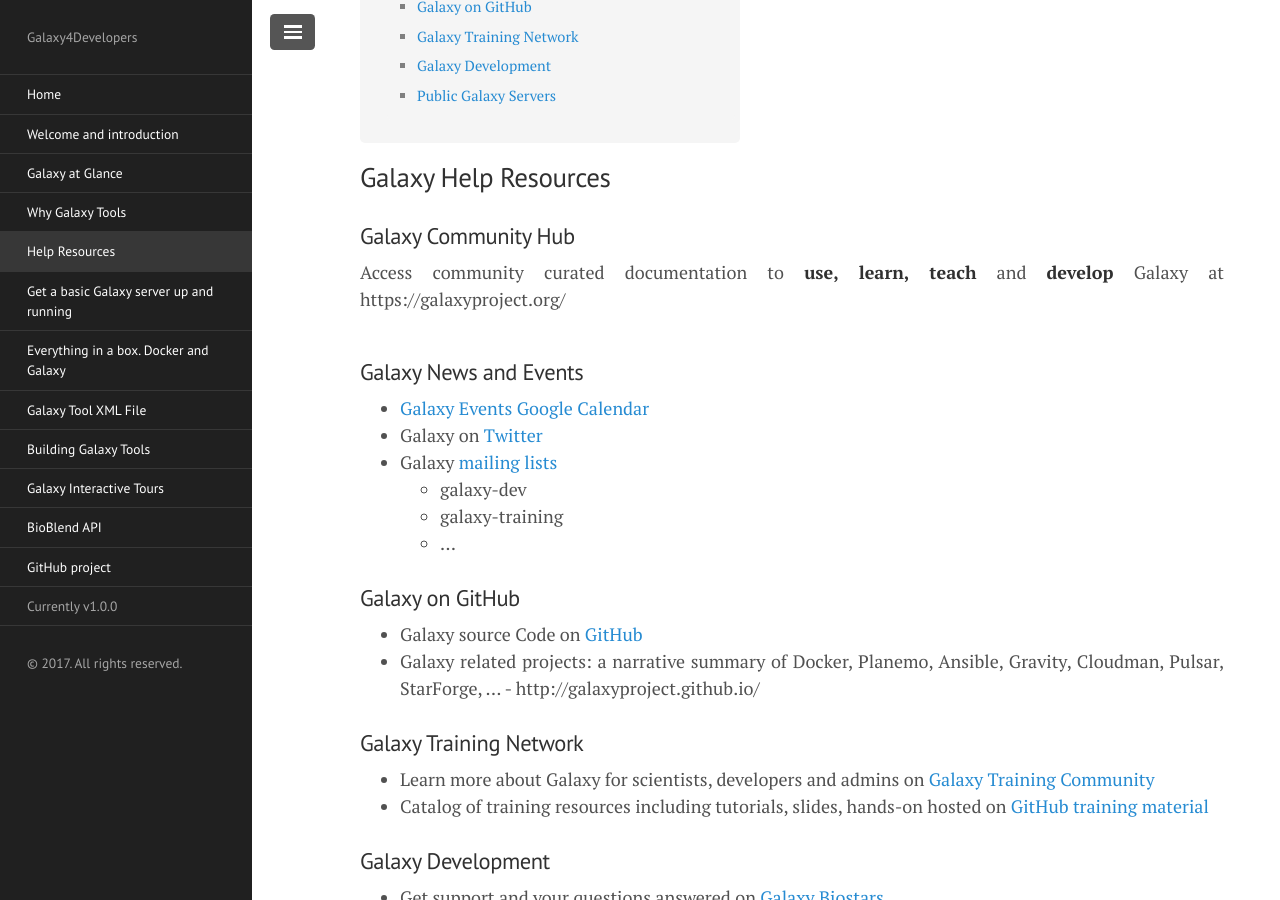
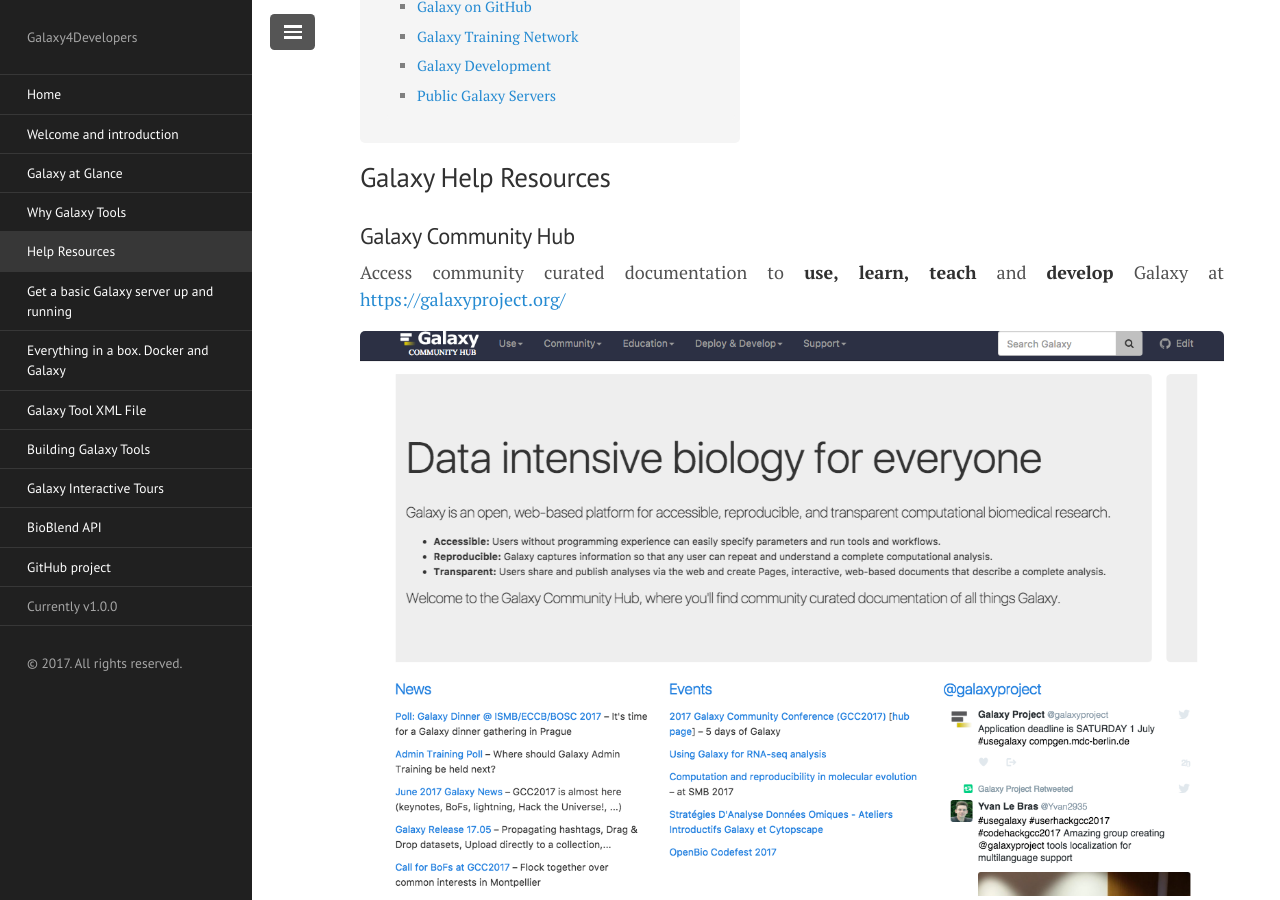
Before and after one commit to crs4/Galaxy4Developers, a Jekyll site: the page built from lectures/04.help_resources.md, in a window 1280 px wide and 900 px high, scrolled down 382 px. Built offline with Jekyll 4.4.1, drawn with Linux system fonts in a browser that asks for light colours; nearby versions of some CDN libraries.

Commit message:
Fix typo, adds link

```diff
--- a/lectures/04.help_resources.md
+++ b/lectures/04.help_resources.md
@@ -8,9 +8,9 @@ summary: "A list of web sites to explore the resources available for Galaxy user
 
 ### Galaxy Community Hub
 
-Access community curated documentation to **use, learn, teach** and **develop** Galaxy at https://galaxyproject.org/
+Access community curated documentation to **use, learn, teach** and **develop** Galaxy at [https://galaxyproject.org/](https://galaxyproject.org/)
 
-![]({{site.url}}/imeges/Galaxy_Home.png)
+![]({{site.url}}/images/Galaxy_Home.png)
 
 ### Galaxy News and Events
 
```
